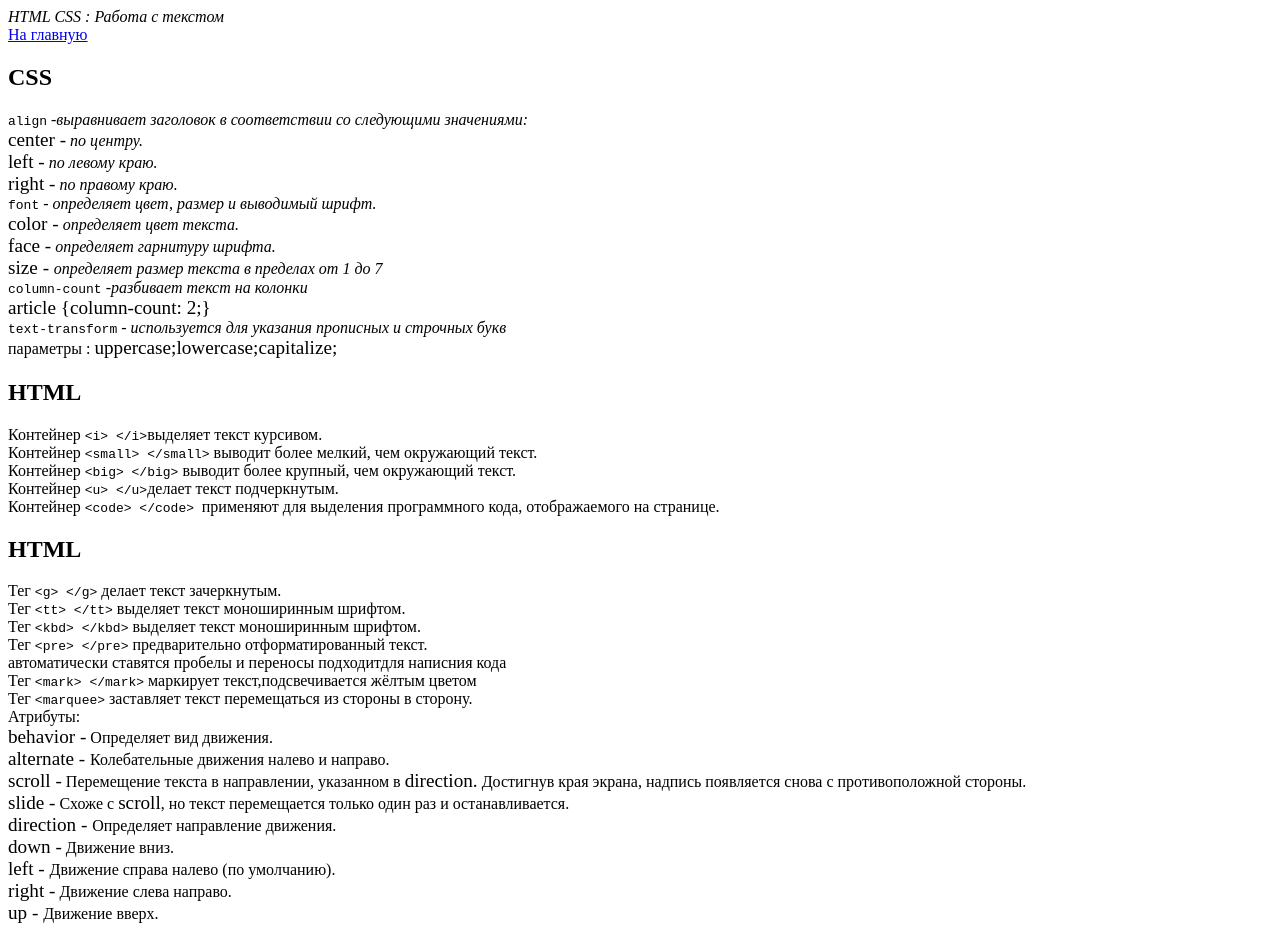
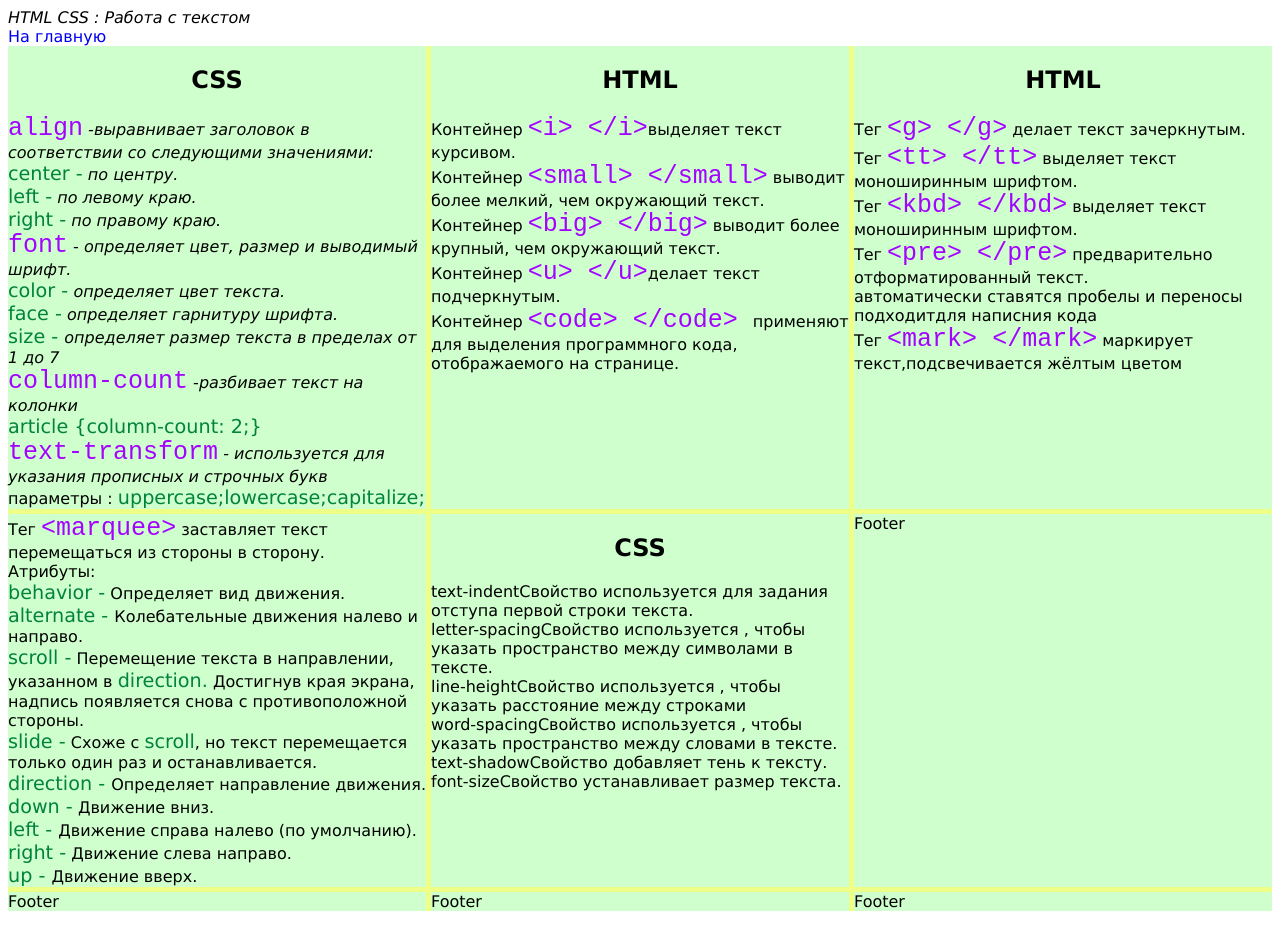
Before and after one commit to vitek74/fortlend.io, a plain HTML site: page index1.1.html in a window 1280 px wide. Shown: the top 927 px of the page. Drawn offline with Linux system fonts and the light colour scheme; the site is published under a folder, as on GitHub Pages, so addresses that start at the root find nothing.

Commit message:
файлы css перемещенны в общию папку

```diff
--- a/index1.1.html
+++ b/index1.1.html
@@ -4,7 +4,7 @@
 <head>
     <meta charset="utf-8">
     <meta name="yandex-verification" content="cae568b986ed0d2e" />
-    <link rel="stylesheet" href="/css/stylenew.css">
+    <link rel="stylesheet" href="stylenew.css">
     <meta name="viewport" content="width=device-width, initial-scale=1">
     <title>УКХ 2</title>
 </head>
```
Also changed, not shown: index.html (+1 -1 lines), index1.2.html (+1 -1 lines), index1.3.html (+1 -1 lines), style .css (renamed from css/style .css), stylenew.css (renamed from css/stylenew.css).
